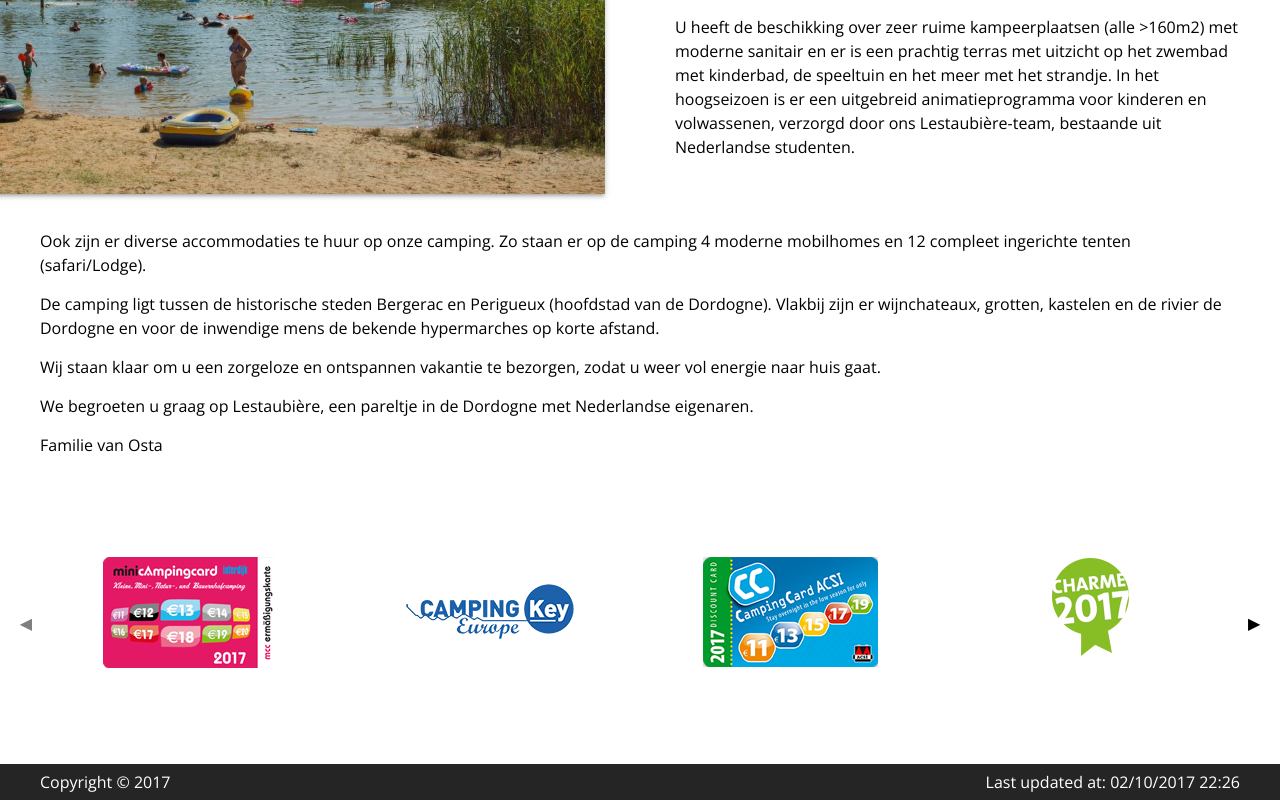
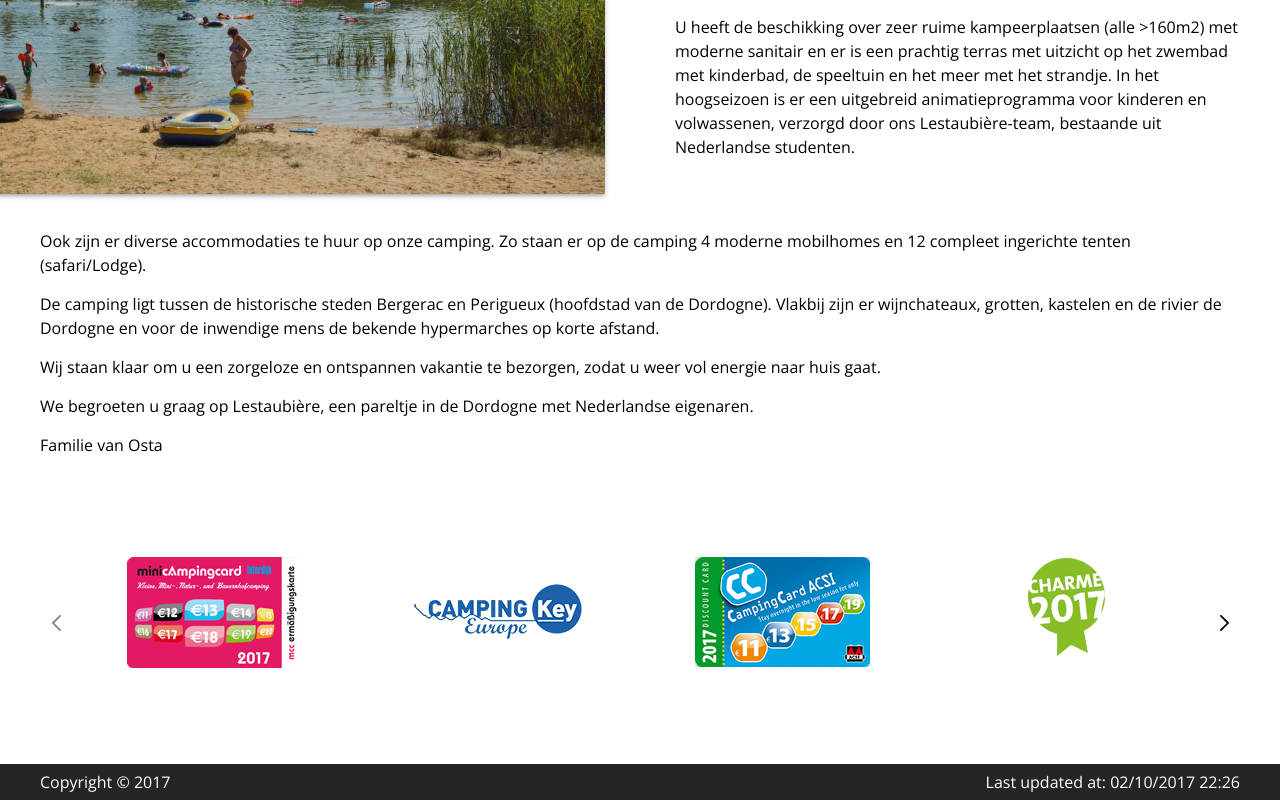
Before and after one commit to Lestaubiere/Client, a Vue app: page / in a window 1280 px wide. Shown: the part 914-1714 px from the top of the page. Built offline with nearby package versions, Linux system fonts and the light colour scheme; no server answers.

Commit message:
:sparkles: Adds Carousel component to Home page

```diff
--- a/src/components/core/Carousel.vue
+++ b/src/components/core/Carousel.vue
@@ -3,7 +3,9 @@
             :perPage="1"
             :perPageCustom="[[600, 2], [800, 3], [960, 4]]"
             :navigationEnabled="true"
-            :paginationEnabled="false">
+            :paginationEnabled="false"
+            :navigationNextLabel="nextLabel"
+            :navigationPrevLabel="previousLabel">
     <slide v-for="(item, index) in carouselItems" :key="index">
       <carousel-item :item="item"></carousel-item>
     </slide>
@@ -20,7 +22,8 @@
 
     data() {
       return {
-        maxItems: 10,
+        nextLabel: '<span class="carousel__prev-label"></span>',
+        previousLabel: '<span class="carousel__next-label"></span>',
       };
     },
 
@@ -38,10 +41,24 @@
   };
 </script>
 
-<style scoped>
+<style>
   .carousel {
     display: flex;
-    width: 100%;
-    margin-top: 100px;
+    width: calc(100% - 64px);
+    margin: 100px 0 0 32px;
+  }
+
+  .carousel__next-label {
+    display: block;
+    background: url(../../assets/icons/chevron-left.svg) no-repeat center;
+    width: 16px;
+    height: 16px;
+  }
+
+  .carousel__prev-label {
+    display: block;
+    background: url(../../assets/icons/chevron-right.svg) no-repeat center;
+    width: 16px;
+    height: 16px;
   }
 </style>
```
Also changed, not shown: src/assets/icons/chevron-left.svg (added), src/assets/icons/chevron-right.svg (added).
